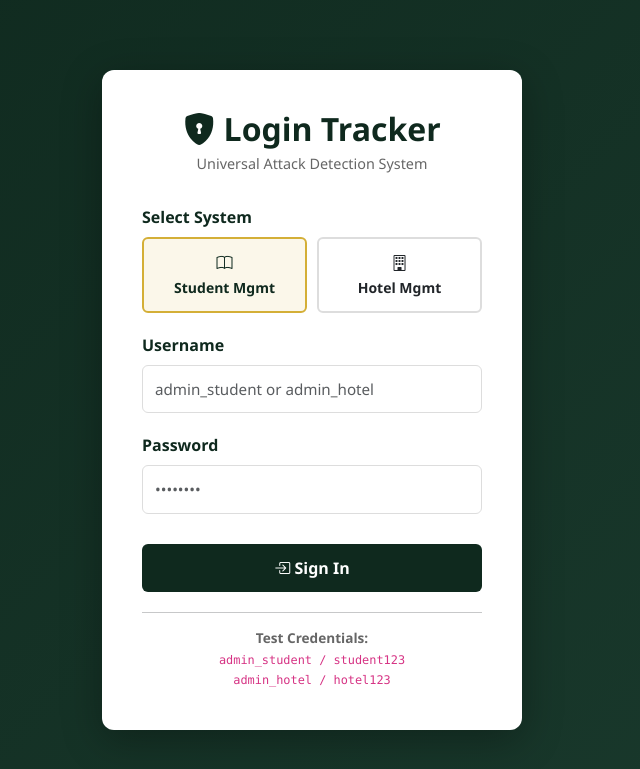
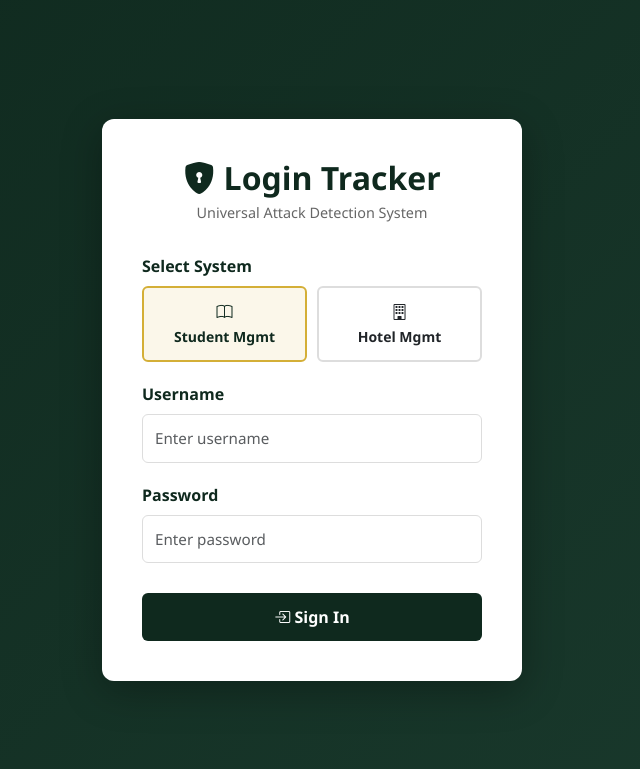
Before and after one commit to divyadharshinirajasekaran-lgtm/login-tracker, a Flask app: page /login in a window 1280 px wide. Shown: the top 769 px of the page, without its empty margins (328-968 px from the left). Run offline with Flask 3, Linux system fonts and the light colour scheme.

Commit message:
Remove credentials and fix placeholders

```diff
--- a/templates/login.html
+++ b/templates/login.html
@@ -139,22 +139,16 @@
 
             <div class="form-group">
                 <label for="username">Username</label>
-                <input type="text" id="username" name="username" class="form-control" placeholder="admin_student or admin_hotel" required>
+                <input type="text" id="username" name="username" class="form-control" placeholder="Enter username" required>
             </div>
 
             <div class="form-group">
                 <label for="password">Password</label>
-                <input type="password" id="password" name="password" class="form-control" placeholder="••••••••" required>
+                <input type="password" id="password" name="password" class="form-control" placeholder="Enter password" required>
             </div>
 
             <button type="submit" class="btn-login"><i class="bi bi-box-arrow-in-right"></i> Sign In</button>
 
-            <hr style="margin-top: 20px; margin-bottom: 15px;">
-            <p style="text-align: center; font-size: 0.85rem; color: #666; margin: 0;">
-                <strong>Test Credentials:</strong><br>
-                <code>admin_student / student123</code><br>
-                <code>admin_hotel / hotel123</code>
-            </p>
         </form>
     </div>
 
```
